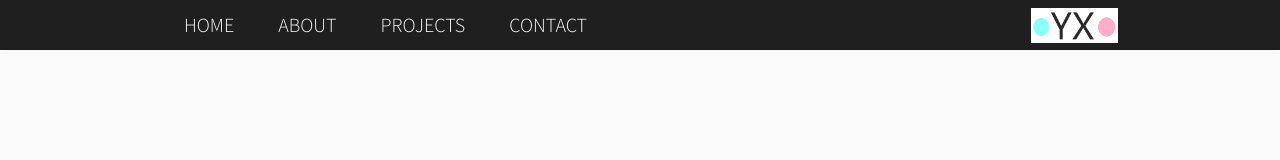
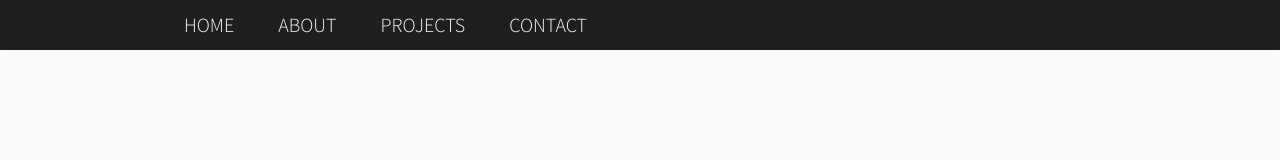
Before and after one commit to YanrongXu/Yanrong-Xu-Portfolio, a Gatsby site: page / in a window 1280 px wide. Shown: the top 160 px of the page. Built offline with nearby package versions, Linux system fonts and the light colour scheme; Gatsby itself is replaced by a stand-in of ours.

Commit message:
remove the logo

```diff
--- a/src/components/header.js
+++ b/src/components/header.js
@@ -53,11 +53,11 @@ const Header = () => {
           >
             {/*<Icon name="NavLogo" />*/}
             {/*YX*/}
-            <img
+            {/* <img
               style={{height: '35px'}}
               src={require('../images/Logo.png')}
               alt='logo'
-            />
+            /> */}
           </Link>
         </h1>
         {transitions.map(
```
